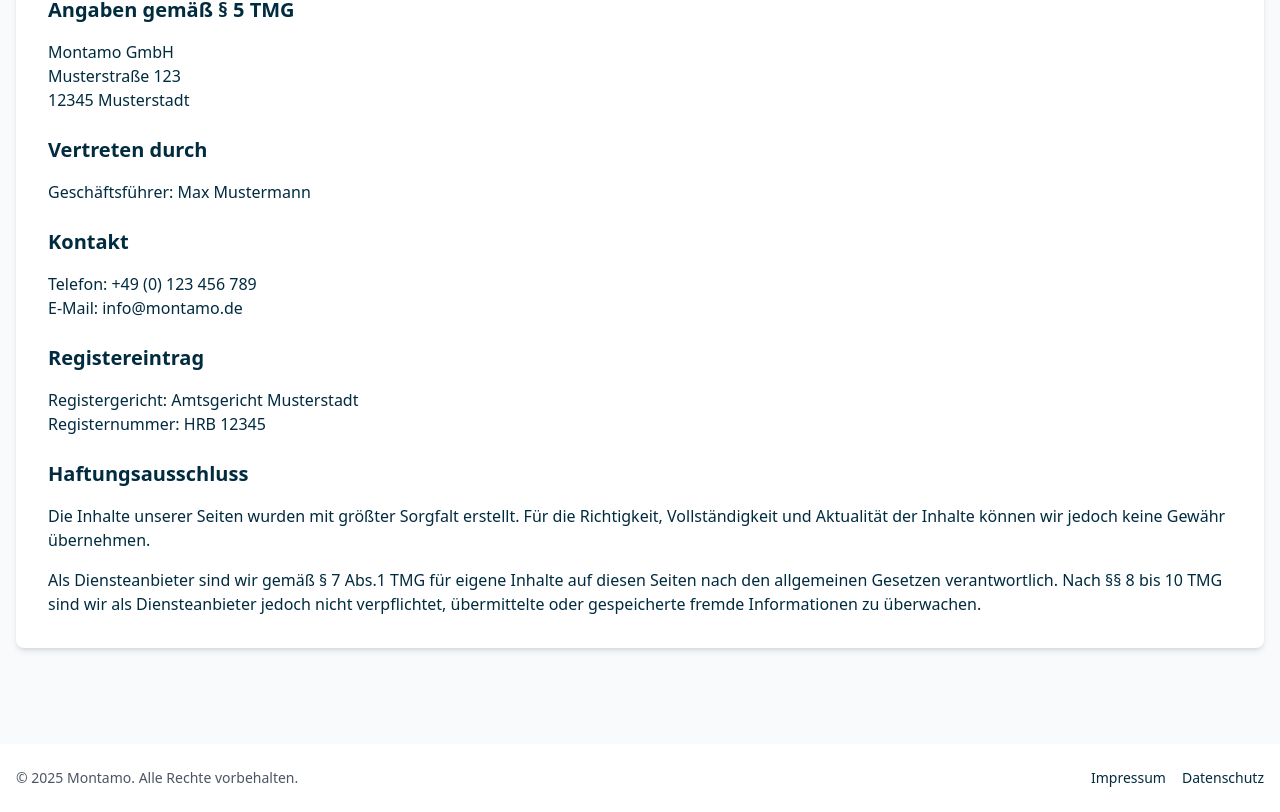
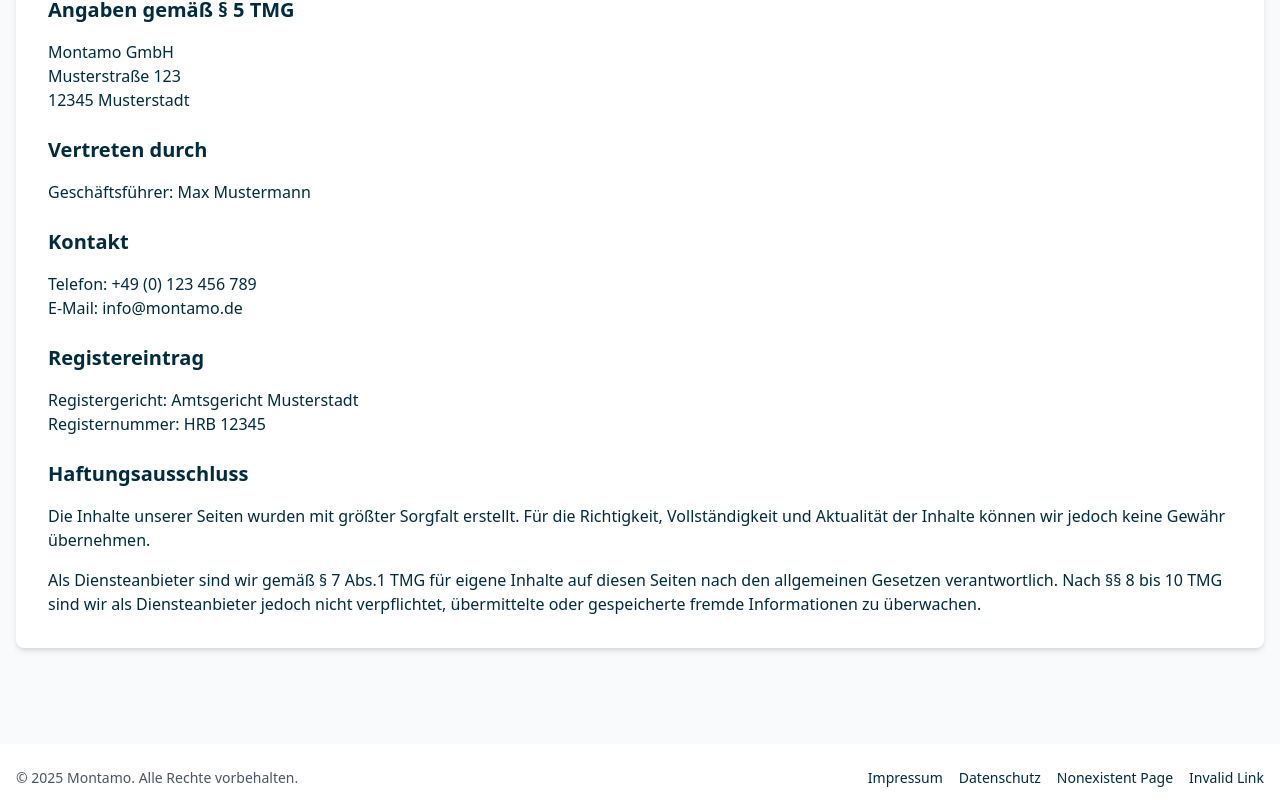
Before and after one commit to ladwig/montamo-price-calendar, a Next.js app: page /imprint in a window 1280 px wide. Shown: the part 254-1066 px from the top of the page. Built offline with nearby package versions, Linux system fonts and the light colour scheme.

Commit message:
bugs pr agent should find

```diff
--- a/app/components/Footer.js
+++ b/app/components/Footer.js
@@ -15,6 +15,12 @@ export default function Footer() {
             <Link href="/datenschutz" className="text-sm text-secondary hover:text-primary transition-colors">
               Datenschutz
             </Link>
+            <Link href="/nonexistent" className="text-sm text-secondary hover:text-primary transition-colors">
+              Nonexistent Page
+            </Link>
+            <Link href="/invalid" className="text-sm text-secondary hover:text-primary transition-colors">
+              Invalid Link
+            </Link>
           </div>
         </div>
       </div>
--- a/app/components/PriceCalendar.js
+++ b/app/components/PriceCalendar.js
@@ -48,19 +48,18 @@ export default function PriceCalendar({ basePrice, isAuthenticated, projectId, e
   };
 
   const handleBooking = async (weekNumber) => {
-    if (!isAuthenticated || !projectId) {
+    if (!isAuthenticated) {
+      console.error('User is not authenticated');
       return;
     }
-
+    setBookingStatus('processing');
     try {
-      setBookingStatus('processing');
       const weekData = priceMatrix[weekNumber];
       const price = calculatePrice(weekData, basePrice);
-
       await saveBooking(projectId, weekData, weekNumber, price);
       setBookingStatus('confirmed');
     } catch (error) {
-      console.error('Error booking week:', error);
+      console.error('Error during booking:', error);
       setBookingStatus('error');
     }
   };
```
